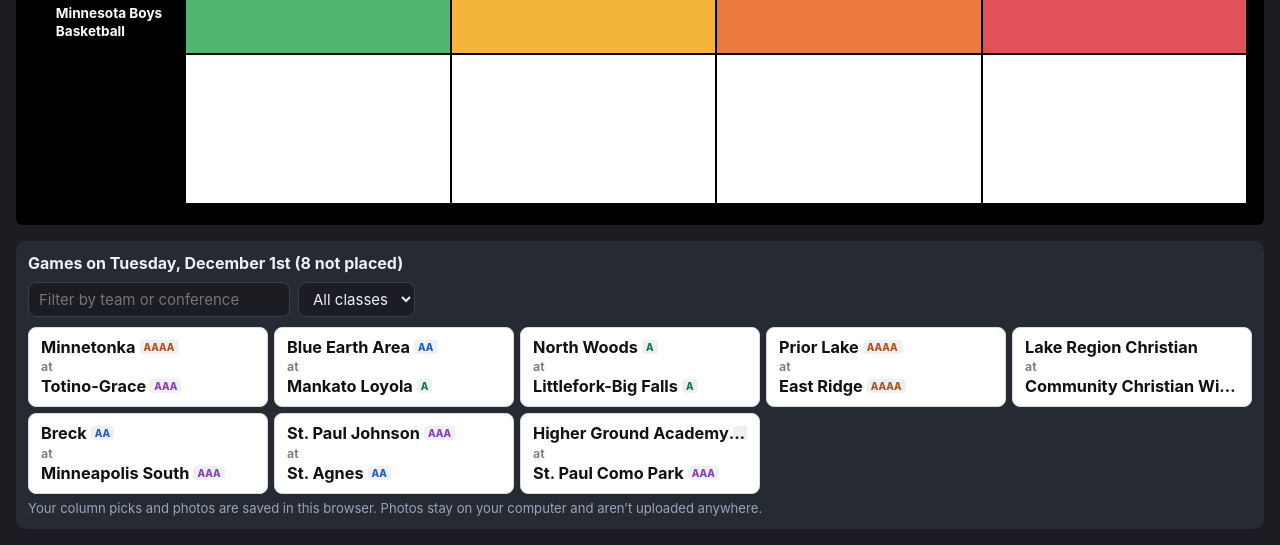
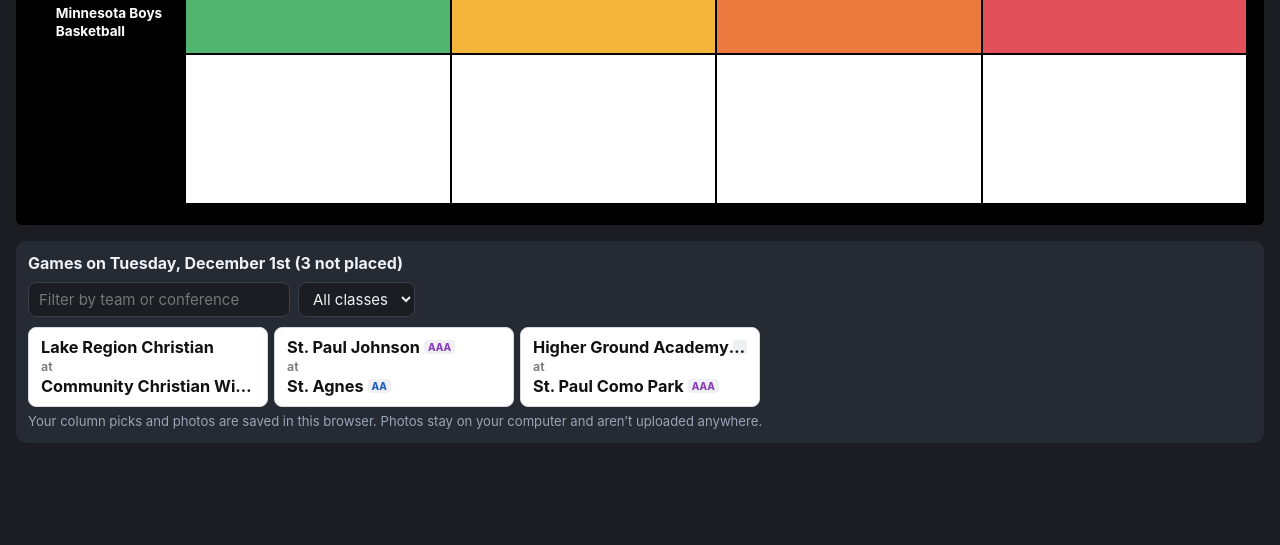
Before and after one commit to jmartinson31/mn-boys-hoops-schedule-26-27, a plain HTML site: page watchability.html in a window 1280 px wide. Shown: the part 303-848 px from the top of the page. After the commit the page ends 800 px from the top, so only its background shows below. Drawn offline with Linux system fonts and the light colour scheme.

Commit message:
Add files via upload

```diff
--- a/watchability.html
+++ b/watchability.html
@@ -91,7 +91,8 @@ function label(s){var p=s.split("-");var d=new Date(+p[0],+p[1]-1,+p[2]);var n=d
   var W=["Sunday","Monday","Tuesday","Wednesday","Thursday","Friday","Saturday"],M=["January","February","March","April","May","June","July","August","September","October","November","December"];
   return W[d.getDay()]+", "+M[d.getMonth()]+" "+n+suf}
 function gid(g,i){return g[0]+"|"+i}
-function dayGames(){var out=[];G.forEach(function(g,i){if(g[0]===day)out.push({id:gid(g,i),g:g})});return out}
+function isScrim(g){var n=g[8]||"";return /scrimmage|jamboree/i.test(n)&&!/half ?time/i.test(n)}
+function dayGames(){var out=[];G.forEach(function(g,i){if(g[0]===day&&!isScrim(g))out.push({id:gid(g,i),g:g})});return out}
 function chip(i){var t=T[i];return t[1]?'<span class="cl k'+t[1]+'">'+CN[t[1]]+'</span>':''}
 function cardHTML(o,inCol){var g=o.g;return '<div class="card'+(selId===o.id?' sel':'')+'" draggable="true" data-id="'+o.id+'"><div class="t"><div class="n">'+esc(T[g[2]][0])+(inCol?'':chip(g[2]))+'</div><div class="at">at</div><div class="n">'+esc(T[g[3]][0])+(inCol?'':chip(g[3]))+'</div></div>'+(inCol?'<button class="x" title="Remove" data-rm="'+o.id+'">×</button>':'')+'</div>'}
 function load(){try{picks=JSON.parse(ls("rjwi:"+day)||"{}")}catch(e){picks={}}if(!picks.cols)picks.cols=[[],[],[],[]]}
```
